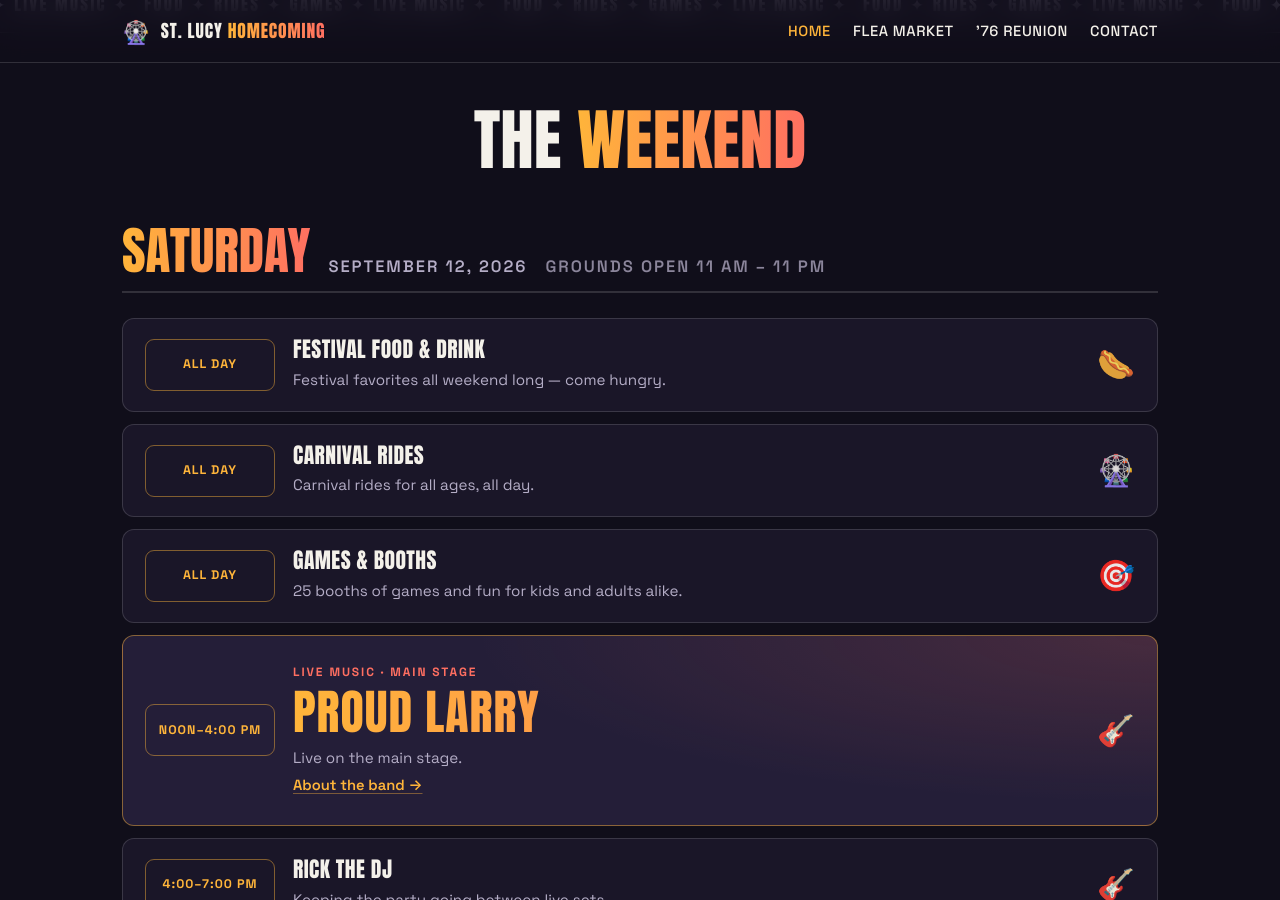
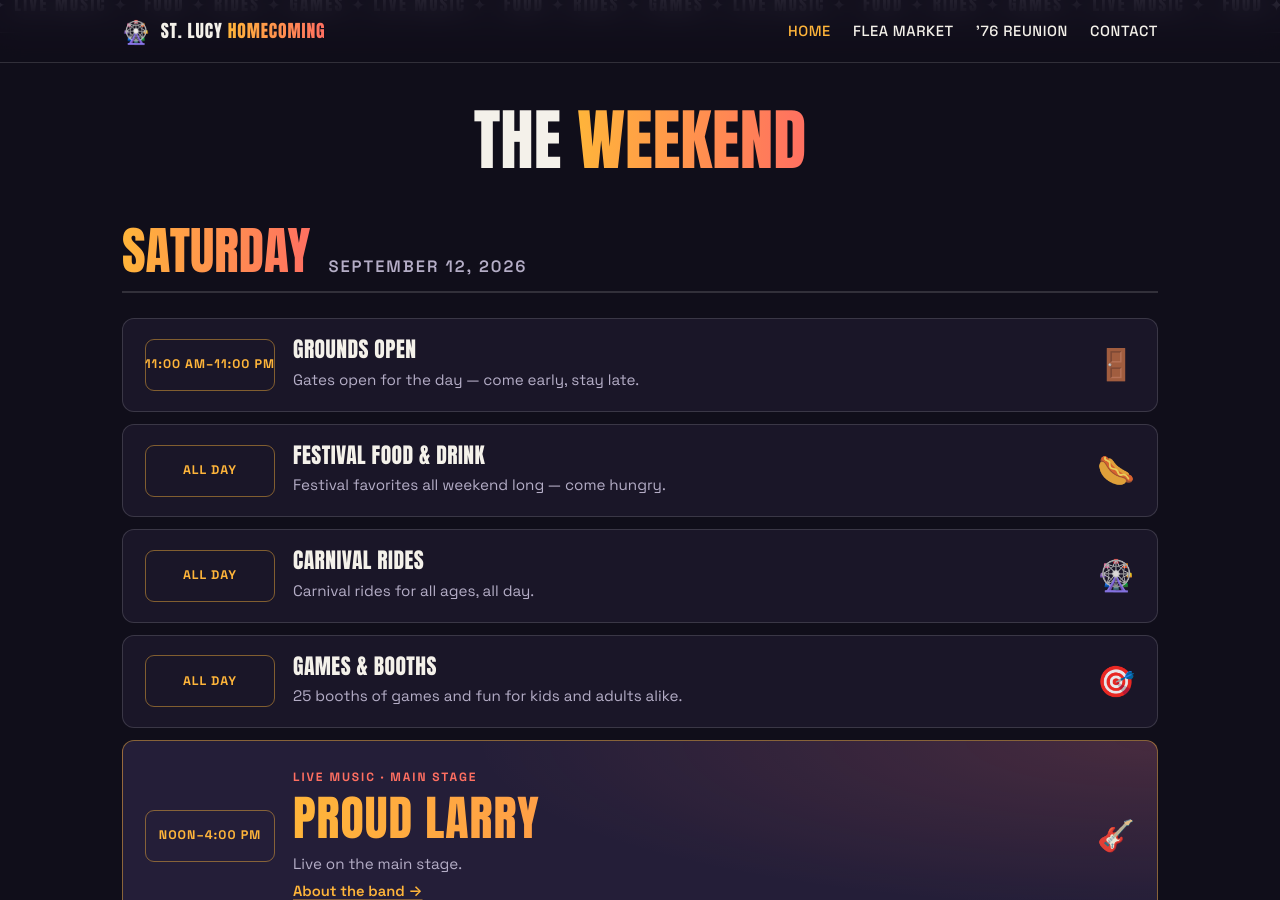
Before and after one commit to mpmenne/stlucy-homecoming, a Jekyll site: the page built from index.md, in a window 1280 px wide and 900 px high, scrolled down 824 px. Built offline with Jekyll 4.4.1, drawn with Linux system fonts in a browser that asks for light colours; some of the changed text lies outside the part shown.

Commit message:
Adding grounds open and close to the timeline

```diff
--- a/_layouts/home.html
+++ b/_layouts/home.html
@@ -37,7 +37,6 @@ layout: default
       <div class="day-header">
         <h3 class="day-name">{{ day.name }}</h3>
         <p class="day-date">{{ day.date }}</p>
-        {% if day.hours %}<p class="day-hours">Grounds open {{ day.hours }}</p>{% endif %}
       </div>
       <ol class="sched">
         {% for item in day.items %}
@@ -53,7 +52,7 @@ layout: default
             {% if item.desc %}<p class="sched-desc">{{ item.desc }}</p>{% endif %}
             {% if item.link %}<a class="sched-link" href="{{ item.link }}" rel="noopener">About the band →</a>{% endif %}
           </div>
-          <span class="sched-icon" aria-hidden="true">{% case item.kind %}{% when 'music' %}🎸{% when 'food' %}🌭{% when 'rides' %}🎡{% when 'games' %}🎯{% when 'tba' %}✨{% else %}🎪{% endcase %}</span>
+          <span class="sched-icon" aria-hidden="true">{% case item.kind %}{% when 'music' %}🎸{% when 'food' %}🌭{% when 'rides' %}🎡{% when 'games' %}🎯{% when 'gate' %}🚪{% when 'tba' %}✨{% else %}🎪{% endcase %}</span>
         </li>
         {% endfor %}
       </ol>
--- a/assets/css/style.css
+++ b/assets/css/style.css
@@ -259,14 +259,6 @@ a:hover { color: var(--coral); }
   text-transform: uppercase;
   color: var(--muted);
   margin: 0;
-}
-.day-hours {
-  font-weight: 600;
-  letter-spacing: 0.12em;
-  text-transform: uppercase;
-  color: var(--muted);
-  margin: 0;
-  opacity: 0.75;
 }
 
 .sched { list-style: none; margin: 0; padding: 0; display: grid; gap: 12px; }
```
Also changed, not shown: _data/schedule.yml (+10 -5 lines).
